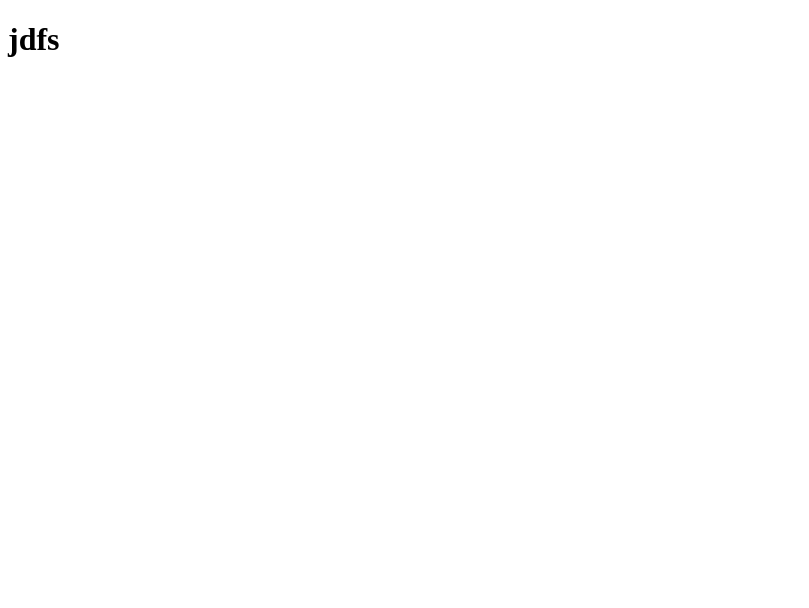
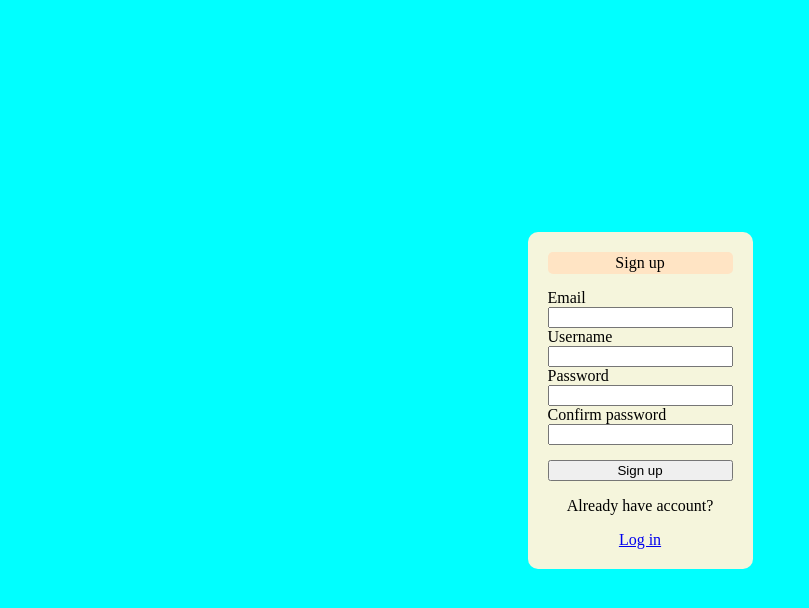
Before and after one commit to mkozul10/chat-app-with-users, a website: page public/index.html in a window 1280 px wide. Shown: the whole page, without its empty margins (0-809 px from the left). Drawn offline with Linux system fonts and the light colour scheme.

Commit message:
added sign-up form

```diff
--- a/public/index.html
+++ b/public/index.html
@@ -3,10 +3,35 @@
 <head>
     <meta charset="UTF-8">
     <meta name="viewport" content="width=device-width, initial-scale=1.0">
-    <title>Tananana</title>
+    <title>Chat</title>
+    <link rel="stylesheet" href="styles/style.css">
 </head>
 <body>
-    <h1>jdfs</h1>
+    <!--Sign up-->
+    <div id="sign-up-container">
+        <header id="sign-up-header">Sign up</header>
+        <form>
+            <div id="form-control">
+                <label for="email">Email</label>
+                <input type="email" name="email" id="email" required>
+
+                <label for="username">Username</label>
+                <input type="username" name="username" id="username" required>
+
+                <label for="password1">Password</label>
+                <input type="password" name="password1" id="password1" required>
+
+                <label for="password2">Confirm password</label>
+                <input type="password" name="password2" id="password2" required>
+
+                <button type="submit" id="sign-up-submit">Sign up</button>
+
+                <p style="text-align: center;">Already have account?</p>
+                <a href="#" style="text-align: center;">Log in</a>
+            </div>
+        </form>
+
+    </div>
 
 </body>
 </html>
--- /dev/null
+++ b/public/styles/style.css
@@ -0,0 +1,36 @@
+body,html{
+    height: 100%;
+    width: 100%;
+    display: flex;
+    align-items: center;
+    justify-content: center;
+    background-color: aqua;
+}
+
+#sign-up-container{
+    display: flex;
+    flex-direction: column;
+}
+
+#form-control{
+    display: flex;
+    flex-direction: column;
+}
+
+#sign-up-header{
+    text-align: center;
+    margin-bottom: 15px;
+    padding: 2px;
+    border-radius: 5px;
+    background-color:bisque;
+}
+
+#sign-up-submit{
+    margin-top: 15px;
+}
+
+#sign-up-container{
+    padding: 20px;
+    background-color:beige;
+    border-radius: 10px;
+}
```
